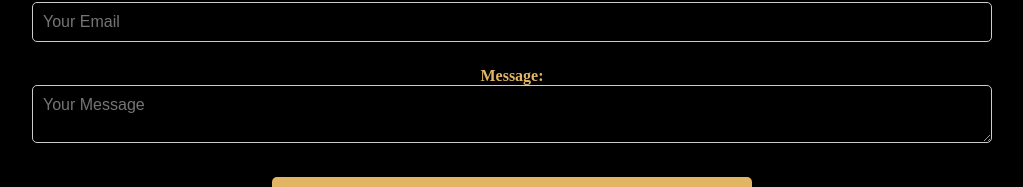
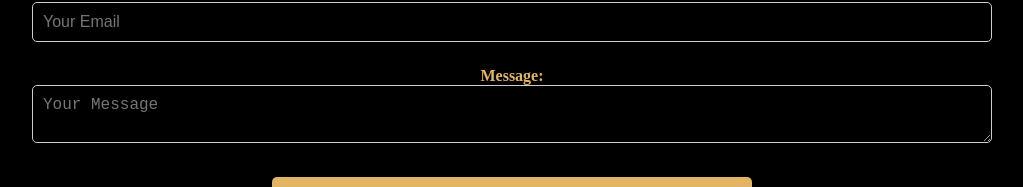
Before and after one commit to KakushaVenecia/portfolio-react, a React (Create React App) app: page / in a window 1280 px wide. Shown: the part 1727-1914 px from the top of the page, without its empty margins (128-1151 px from the left). Built offline with nearby package versions, Linux system fonts and the light colour scheme; no server answers; a web font is replaced by a local one.

Commit message:
Changes in the color of the contact page on font as we have global styles

```diff
--- a/src/components/Contact.css
+++ b/src/components/Contact.css
@@ -33,7 +33,6 @@
     border: 1px solid #ccc;
     border-radius: 5px;
     font-size: 16px;
-    font-family: 'Arial', sans-serif;
     transition: all 0.3s ease;
     box-sizing: border-box;
     background-color: #000000;
```
